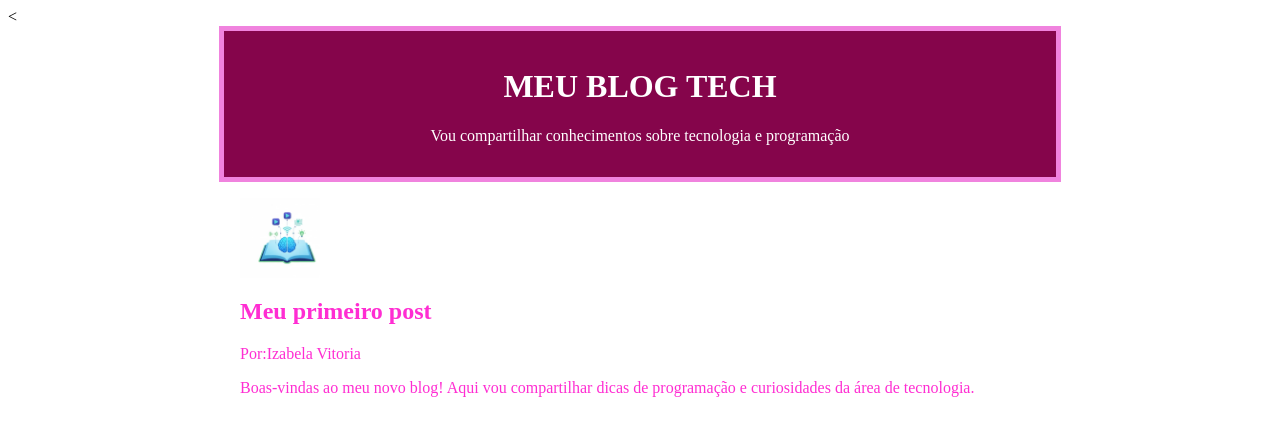
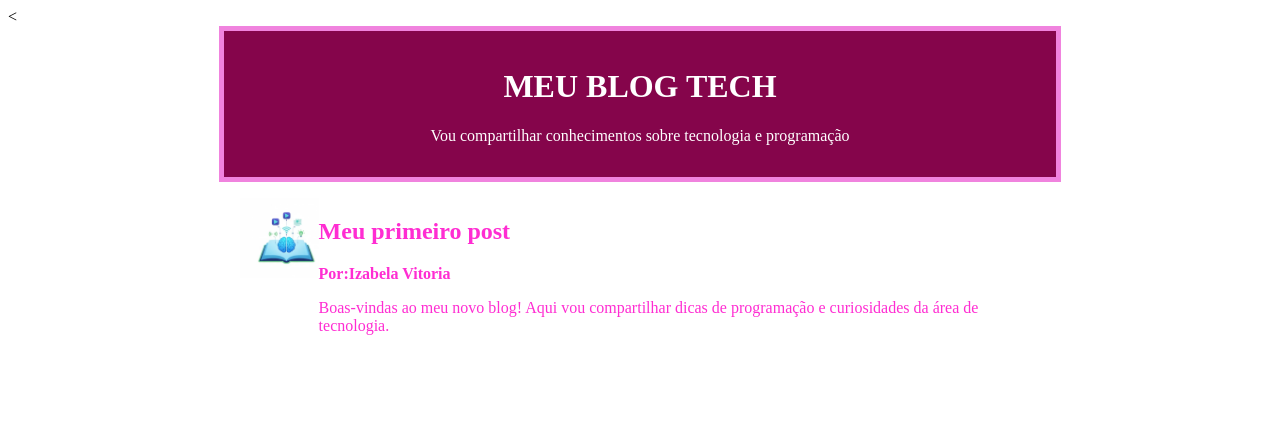
Before and after one commit to izabelavitoriafl/projeto-Educa-o-Digital---Izabela, a plain HTML site: page index.htm in a window 1280 px wide. Drawn offline with Linux system fonts and the light colour scheme.

Commit message:
de frango

```diff
--- a/index.htm
+++ b/index.htm
@@ -21,12 +21,17 @@
             max-width: 800px;
             margin: 0 auto;
             padding: 16px;
+            display: flex;
         }
 
 img{
     width: 80px;
     height: 80px;
 }
+.artigo-autor {
+    font-weight: bold;
+}
+
 </style>
 </head>
 <body>
@@ -38,11 +43,14 @@ img{
     </header>
 <main>
     <img src="imagem-blog.png" alt="logotipo conceitual de tecnologia e educação: um livro aberto de onde emerge um cérebro digital brilhante, cercado por ícones de Wi-Fi, circuitos e lâmpada de ideia. Cores em tons de azul e branco.">
-    <h2>Meu primeiro post</h2>
-    <p>Por:Izabela Vitoria</p>
-    <p>Boas-vindas ao meu novo blog! Aqui vou compartilhar dicas de programação e curiosidades da área de tecnologia.</p>
+    <div>
 
-</main>
+        <h2>Meu primeiro post</h2>
+        <p class="artigo-autor"> Por:Izabela Vitoria</p>
+        <p>Boas-vindas ao meu novo blog! Aqui vou compartilhar dicas de programação e curiosidades da área de tecnologia.</p>
+    </div>
+
+    </main>
 
 </body>
 </html>
```
